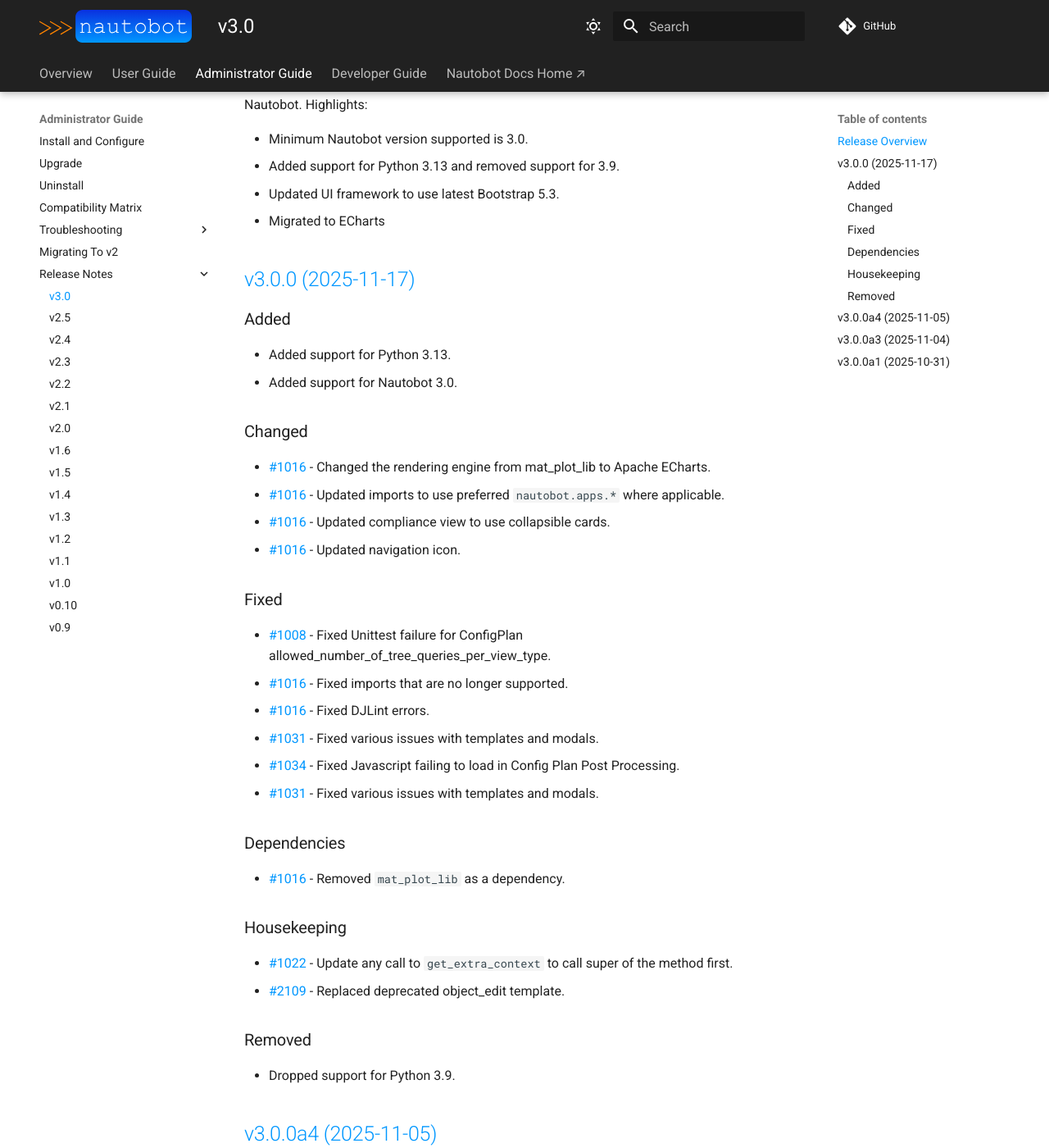
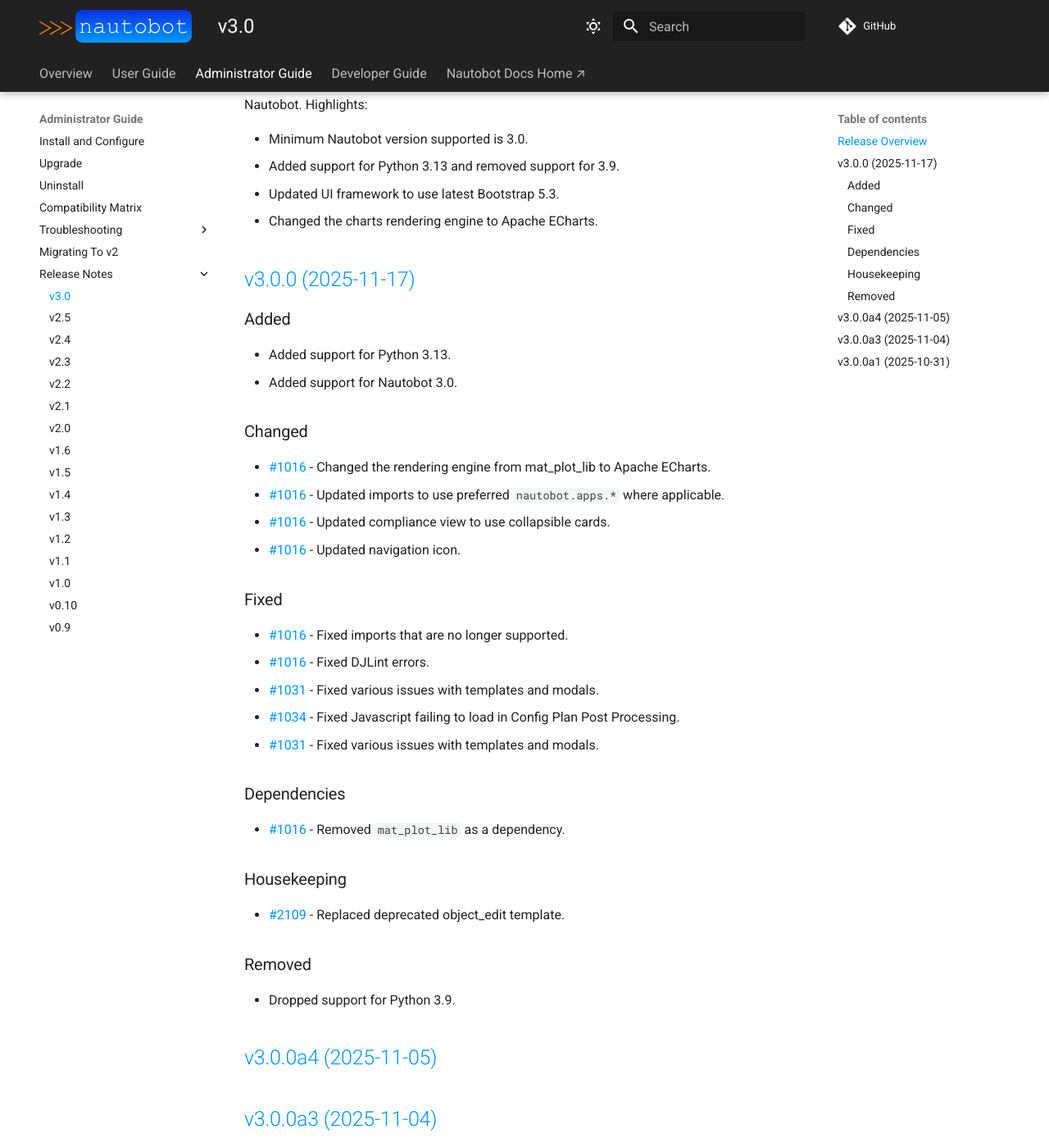
Before and after one commit to nautobot/nautobot-app-golden-config, an MkDocs documentation site: the page built from docs/admin/release_notes/version_3.0.md, in a window 1280 px wide and 1400 px high, scrolled down 322 px. Shown: the whole window at 82% size. Built offline with MkDocs 1.6.1 and Material for MkDocs 9.7.7, drawn with Linux system fonts in a browser that asks for light colours; comment, search, counter and statistics services are not loaded.

Commit message:
Feedback updates

```diff
--- a/docs/admin/release_notes/version_3.0.md
+++ b/docs/admin/release_notes/version_3.0.md
@@ -9,7 +9,7 @@
 - Minimum Nautobot version supported is 3.0.
 - Added support for Python 3.13 and removed support for 3.9.
 - Updated UI framework to use latest Bootstrap 5.3.
-- Migrated to ECharts
+- Changed the charts rendering engine to Apache ECharts.
 
 ## [v3.0.0 (2025-11-17)](https://github.com/nautobot/nautobot-app-golden-config/releases/tag/v3.0.0)
 
@@ -27,7 +27,6 @@
 
 ### Fixed
 
-- [#1008](https://github.com/nautobot/nautobot-app-golden-config/issues/1008) - Fixed Unittest failure for ConfigPlan allowed_number_of_tree_queries_per_view_type.
 - [#1016](https://github.com/nautobot/nautobot-app-golden-config/issues/1016) - Fixed imports that are no longer supported.
 - [#1016](https://github.com/nautobot/nautobot-app-golden-config/issues/1016) - Fixed DJLint errors.
 - [#1031](https://github.com/nautobot/nautobot-app-golden-config/issues/1031) - Fixed various issues with templates and modals.
@@ -40,7 +39,6 @@
 
 ### Housekeeping
 
-- [#1022](https://github.com/nautobot/nautobot-app-golden-config/issues/1022) - Update any call to `get_extra_context` to call super of the method first.
 - [#2109](https://github.com/nautobot/nautobot-app-golden-config/issues/2109) - Replaced deprecated object_edit template.
 
 ### Removed
```
